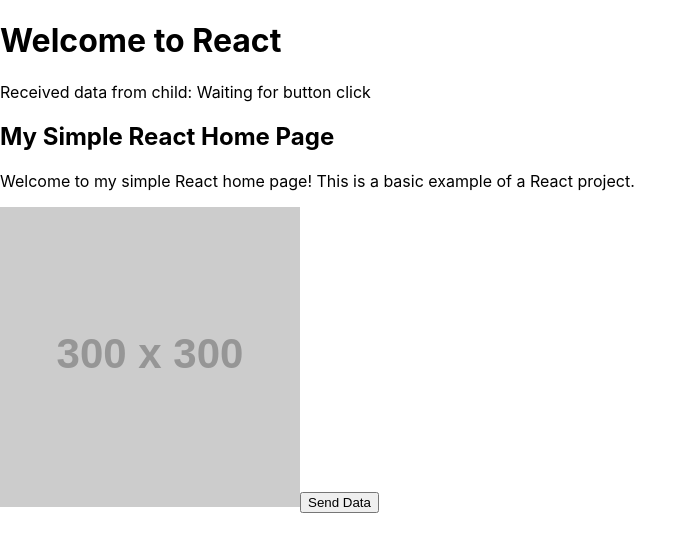
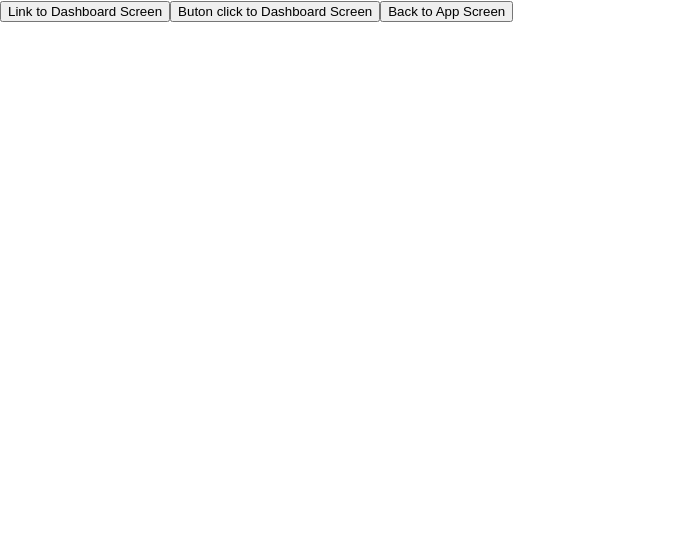
Before and after one commit to asairaj22/react-learn-basic, a React (Create React App) app: page / in a window 1280 px wide. Shown: the top 552 px of the page, without its empty margins (0-697 px from the left). Built offline with nearby package versions, Linux system fonts and the light colour scheme.

Commit message:
basic routes added

```diff
--- a/package.json
+++ b/package.json
@@ -6,8 +6,11 @@
     "@testing-library/jest-dom": "^5.17.0",
     "@testing-library/react": "^13.4.0",
     "@testing-library/user-event": "^13.5.0",
+    "bootstrap": "^5.3.3",
     "react": "^18.3.1",
+    "react-bootstrap": "^2.10.4",
     "react-dom": "^18.3.1",
+    "react-router-dom": "^6.25.1",
     "react-scripts": "5.0.1",
     "web-vitals": "^2.1.4"
   },
--- a/src/App.js
+++ b/src/App.js
@@ -1,3 +1,61 @@
+import React, { useState } from 'react';
+import { Routes, Route } from 'react-router-dom';
+import { Link, useNavigate } from 'react-router-dom';
+import HomePage from './components/homepage';
+
+const App = () => {
+  const navigate = useNavigate();
+
+  const handleClick = () => {
+    navigate('/');
+  };
+
+
+  const value = {
+    key1: 'Home ',
+    key2: 'Page'
+  };
+
+  const [receivedFromHomePage, setReceivedFromHomePage] = useState('Waiting for button click');
+
+  const handleData = (data) => {
+    setReceivedFromHomePage(data);
+  };
+
+  return (
+    <div className="App">
+      {/* <h1>Welcome to React</h1>
+      <p>Received data from child: {receivedFromHomePage}</p>
+      <div>
+        <HomePage handler={handleData} pageContent={value}></HomePage>
+      </div> */}
+
+      <Routes>
+        <Route path="/" />
+        <Route path="/dashboard" element={<HomePage />} />
+      </Routes>
+
+
+      <Link to="/dashboard">
+        <button>
+          Link to Dashboard Screen
+        </button>
+      </Link>
+
+      <button onClick={() => navigate('/dashboard')}>
+        Buton click to Dashboard Screen
+      </button>
+
+      <button onClick={handleClick}>
+        Back to App Screen
+      </button>
+
+    </div>
+  );
+}
+
+export default App;
+
 // import React from 'react';
 // import HomePage from './Components/homepage';
 
@@ -29,31 +87,3 @@
 // }
 
 // export default App;
-
-import React, { useState } from 'react';
-import HomePage from './Components/homepage';
-
-const App = () => {
-  const value = {
-    key1: 'Home ',
-    key2: 'Page'
-  };
-
-  const [receivedFromHomePage, setReceivedFromHomePage] = useState('Waiting for button click');
-
-  const handleData = (data) => {
-    setReceivedFromHomePage(data);
-  };
-
-  return (
-    <div className="App">
-      <h1>Welcome to React</h1>
-      <p>Received data from child: {receivedFromHomePage}</p>
-      <div>
-        <HomePage handler={handleData} pageContent={value}></HomePage>
-      </div>
-    </div>
-  );
-}
-
-export default App;
--- a/src/Components/homepage.js
+++ b/src/Components/homepage.js
@@ -30,7 +30,7 @@ const HomePage = (props) => {
 
     return (
         <div>
-            <h2>My Simple React {props.pageContent.key1 + props.pageContent.key2}</h2>
+            {/* <h2>My Simple React {props.pageContent.key1 + props.pageContent.key2}</h2> */}
             <p>Welcome to my simple React home page! This is a basic example of a React project.</p>
             <img src="https://via.placeholder.com/300" alt="Placeholder" />
             <button onClick={sendData}>Send Data</button>
--- a/src/index.js
+++ b/src/index.js
@@ -2,12 +2,15 @@ import React from 'react';
 import ReactDOM from 'react-dom/client';
 import './index.css';
 import App from './App';
+import { BrowserRouter } from 'react-router-dom';
 import reportWebVitals from './reportWebVitals';
 
 const root = ReactDOM.createRoot(document.getElementById('root'));
 root.render(
   <React.StrictMode>
-    <App />
+     <BrowserRouter>
+      <App />
+    </BrowserRouter>
   </React.StrictMode>
 );
 
```
Also changed, not shown: src/Components/not-found.js (added, +11 -0 lines), 1 other file (tests, documents, lock files or other folders).
